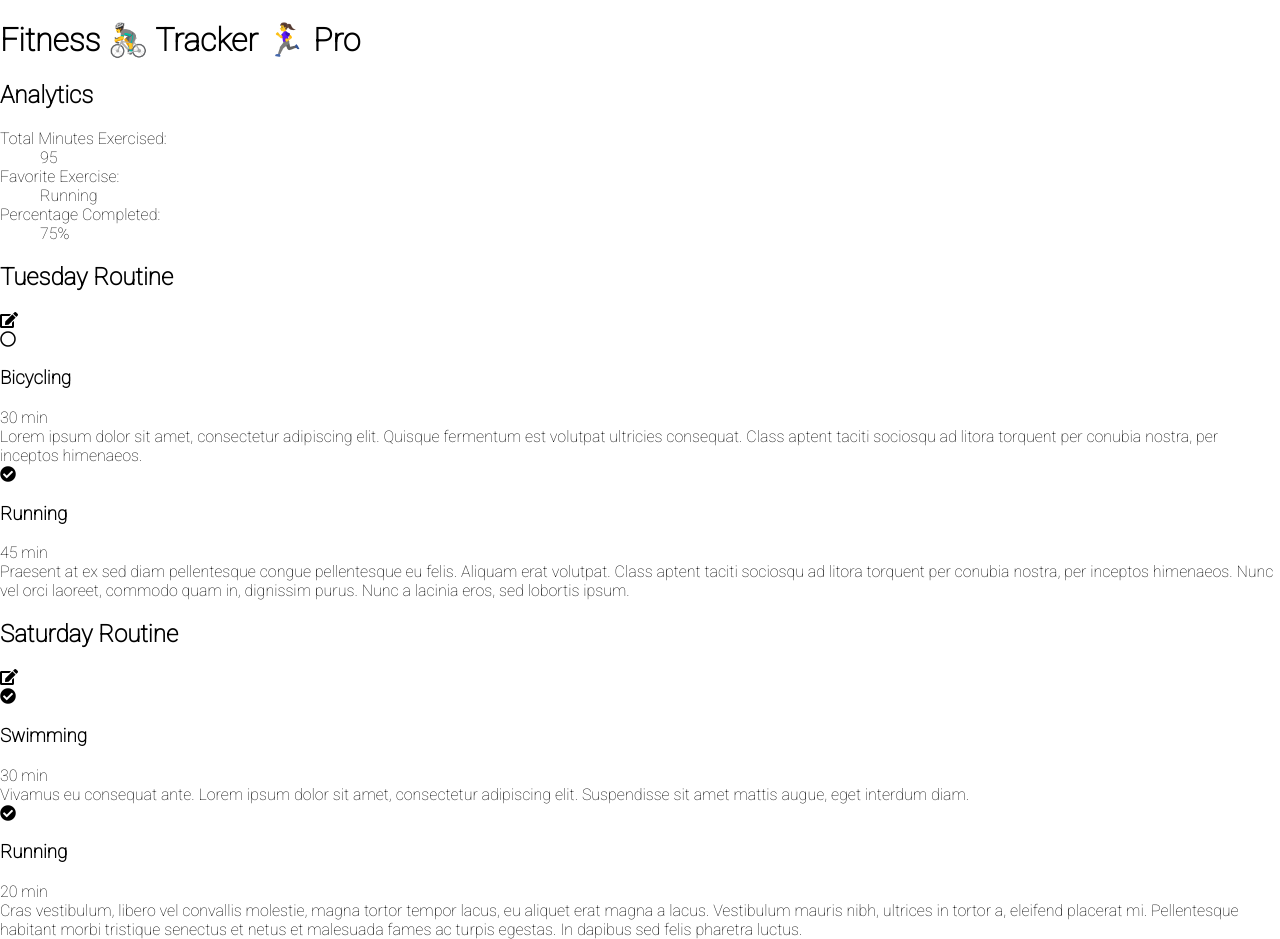
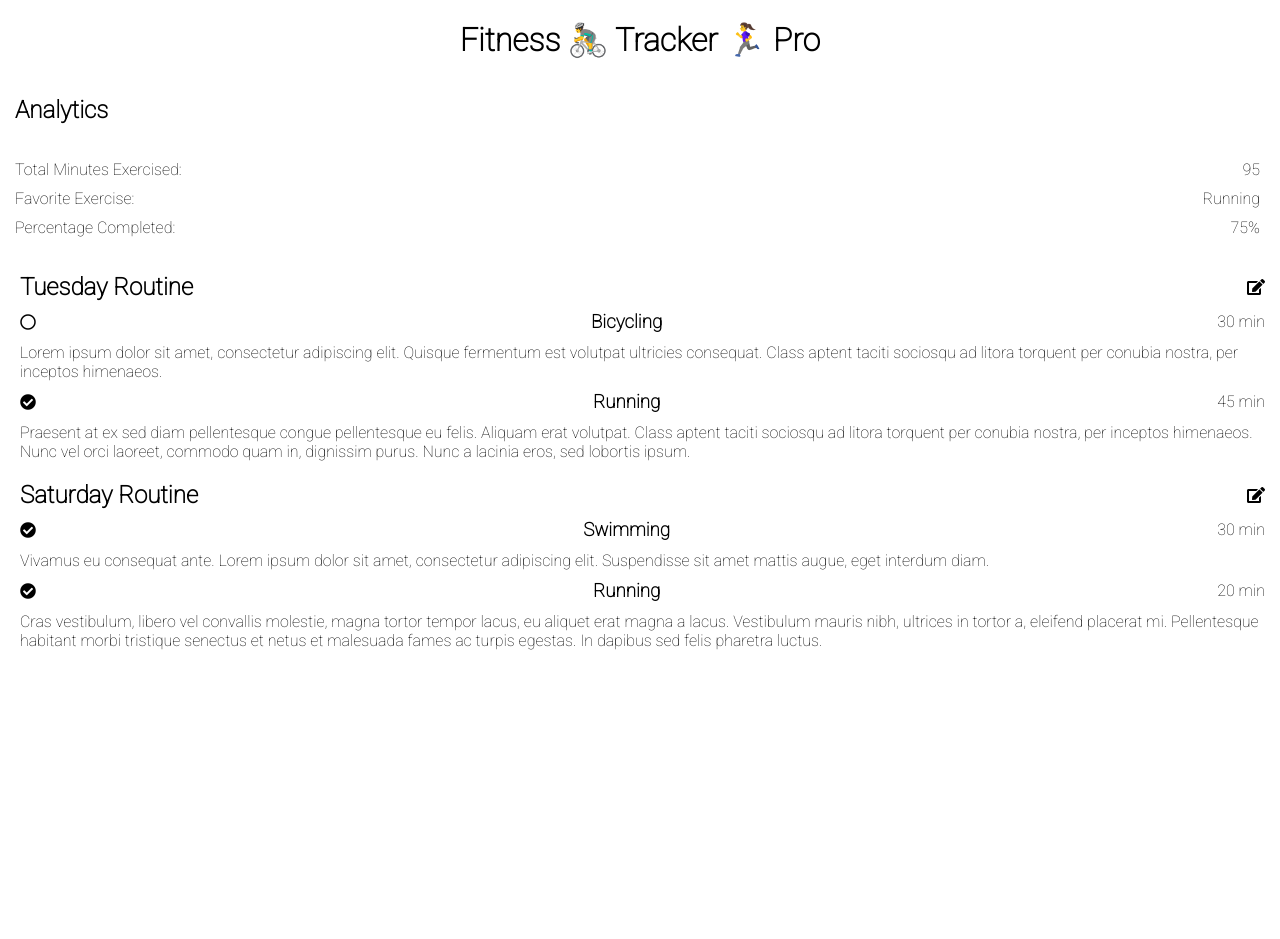
Before and after one commit to vasylievav/DuplicateForShare_Fitness-Tracker-Week1, a website: page public/index.html in a window 1280 px wide. After the commit the page ends 800 px from the top, so only its background shows below. Drawn offline with Linux system fonts and the light colour scheme.

Commit message:
clearer css and html starting point

```diff
--- a/public/index.html
+++ b/public/index.html
@@ -26,19 +26,19 @@
   </head>
 
   <body>
-    <div>
+    <div id="header">
       <h1>Fitness 🚴‍♂️ Tracker 🏃‍♀️ Pro</h1>
     </div>
-    <div>
-      <div>
+    <div id="container">
+      <div id="analytics">
         <div>
-          <div>
+          <div id="analytics-header">
             <h2>Analytics</h2>
           </div>
-          <dl>
+          <dl id="analytics-list">
             <div>
               <dt>Total Minutes Exercised:</dt>
-              <dd>95</dd>
+              <dd id="total-minutes">95</dd>
             </div>
             <div>
               <dt>Favorite Exercise:</dt>
@@ -46,18 +46,18 @@
             </div>
             <div>
               <dt>Percentage Completed:</dt>
-              <dd>75%</dd>
+              <dd id="percentage-completed">75%</dd>
             </div>
           </dl>
         </div>
       </div>
-      <div>
-        <div>
-          <div>
+      <div id="workouts">
+        <div class="workout">
+          <div class="workout-header">
             <h2>Tuesday Routine</h2>
             <i class="fas fa-edit"></i>
           </div>
-          <div>
+          <div id="exercise-1" class="exercise-header">
             <i class="far fa-circle"></i>
             <h3>Bicycling</h3>
             <span>30 min</span>
@@ -68,7 +68,7 @@
             sociosqu ad litora torquent per conubia nostra, per inceptos
             himenaeos.
           </div>
-          <div>
+          <div id="exercise-2" class="exercise-header">
             <i class="fas fa-check-circle"></i>
             <h3>Running</h3>
             <span>45 min</span>
@@ -81,12 +81,12 @@
             lobortis ipsum.
           </div>
         </div>
-        <div>
-          <div>
+        <div class="workout">
+          <div class="workout-header">
             <h2>Saturday Routine</h2>
             <i class="fas fa-edit"></i>
           </div>
-          <div>
+          <div id="exercise-3" class="exercise-header">
             <i class="fas fa-check-circle"></i>
             <h3>Swimming</h3>
             <span>30 min</span>
@@ -96,7 +96,7 @@
             adipiscing elit. Suspendisse sit amet mattis augue, eget interdum
             diam.
           </div>
-          <div>
+          <div id="exercise-4" class="exercise-header">
             <i class="fas fa-check-circle"></i>
             <h3>Running</h3>
             <span>20 min</span>
--- a/public/style.css
+++ b/public/style.css
@@ -6,3 +6,59 @@
 body {
   margin: 0px;
 }
+
+h2,h3 {
+  margin: 0px;
+}
+
+#header {
+  display: flex;
+  justify-content: center;
+}
+
+#container {
+  padding: 10px;
+}
+
+#analytics {
+  margin-right: 5px;
+}
+
+#analytics-header {
+  display: flex;
+  justify-content: space-between;
+  align-items: center;
+  padding: 5px;
+}
+
+#analytics-list {
+  width: 100%;
+  padding: 5px;
+}
+
+#analytics-list div {
+  display: flex;
+  justify-content: space-between;
+  margin: 10px 0px 10px 0px;
+}
+
+.workout {
+  margin-left: 5px;
+  margin-bottom: 10px;
+}
+
+.workout-header {
+  display: flex;
+  justify-content: space-between;
+  align-items: center;
+}
+
+.workout div {
+  padding: 5px;
+}
+
+.exercise-header {
+  display: flex;
+  justify-content: space-between;
+  align-items: center;
+}
```
